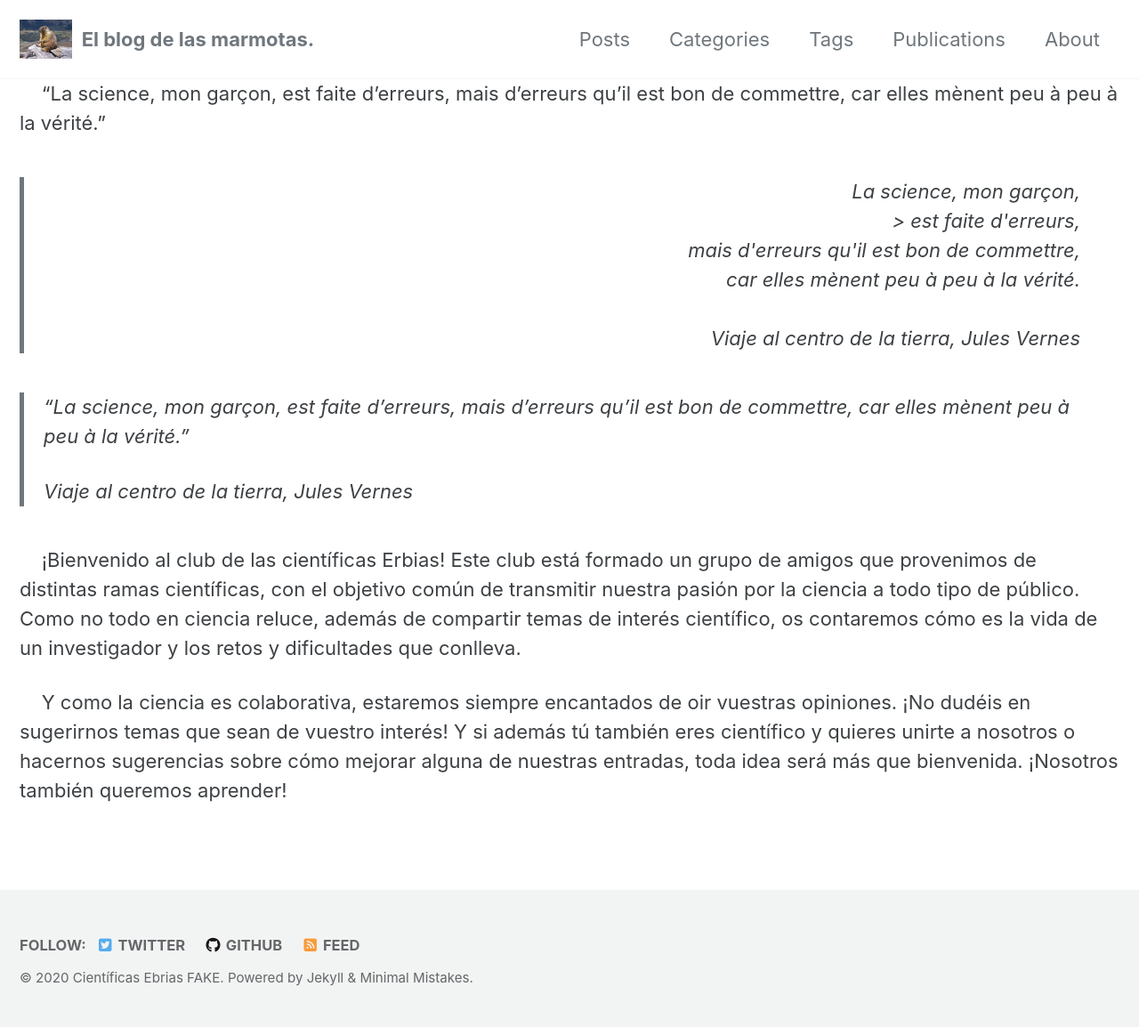
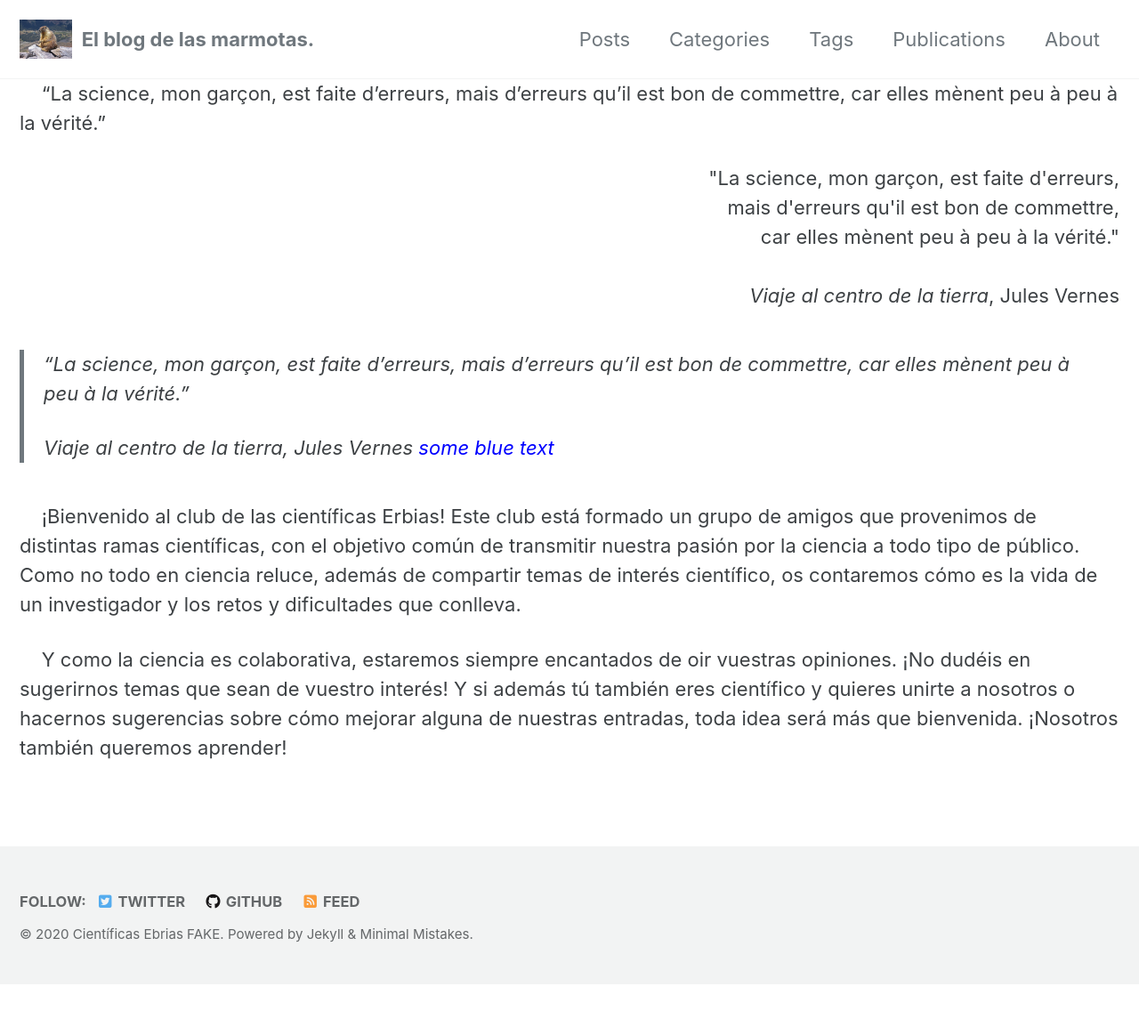
Before and after one commit to JuditSastre/test_blog, a Jekyll site: the page built from _posts/2020-05-08-post-prueba-formato.md, in a window 1280 px wide. Shown: the whole page at 89% size. Built offline with Jekyll 4.4.1, drawn with Linux system fonts in a browser that asks for light colours; cached includes are drawn as plain includes; nearby versions of some CDN libraries; after the commit the page ends 1106 px from its top, so only the background shows below that.

Commit message:
Update 2020-05-08-post-prueba-formato.md

```diff
--- a/_posts/2020-05-08-post-prueba-formato.md
+++ b/_posts/2020-05-08-post-prueba-formato.md
@@ -5,11 +5,12 @@ layout: splash
 ---
 &nbsp;&nbsp;&nbsp;&nbsp;“La science, mon garçon, est faite d'erreurs, mais d'erreurs qu'il est bon de commettre, car elles mènent peu à peu à la vérité.”
 
-<div style="text-align: right"><blockquote>La science, mon garçon, <br> > est faite d'erreurs, <br>  mais d'erreurs qu'il est bon de commettre, <br>  car elles mènent peu à peu à la vérité.<br><br><i> Viaje al centro de la tierra</i>, Jules Vernes </blockquote></div>
+<div style="text-align: right">"La science, mon garçon, est faite d'erreurs, <br>  mais d'erreurs qu'il est bon de commettre, <br>  car elles mènent peu à peu à la vérité."<br><br><i> Viaje al centro de la tierra</i>, Jules Vernes </div>
 
 > “La science, mon garçon, est faite d'erreurs, mais d'erreurs qu'il est bon de commettre, car elles mènent peu à peu à la vérité.”
 >
 > *Viaje al centro de la tierra*, Jules Vernes
+<span style="color:blue">some *blue* text</span>
 
 &nbsp;&nbsp;&nbsp;&nbsp;¡Bienvenido al club de las científicas Erbias! Este club está formado un grupo de amigos que provenimos de distintas ramas científicas, con el objetivo común de transmitir nuestra pasión por la ciencia a todo tipo de público. Como no todo en ciencia reluce, además de compartir temas de interés científico, os contaremos cómo es la vida de un investigador y los retos y dificultades que conlleva.
 
```
